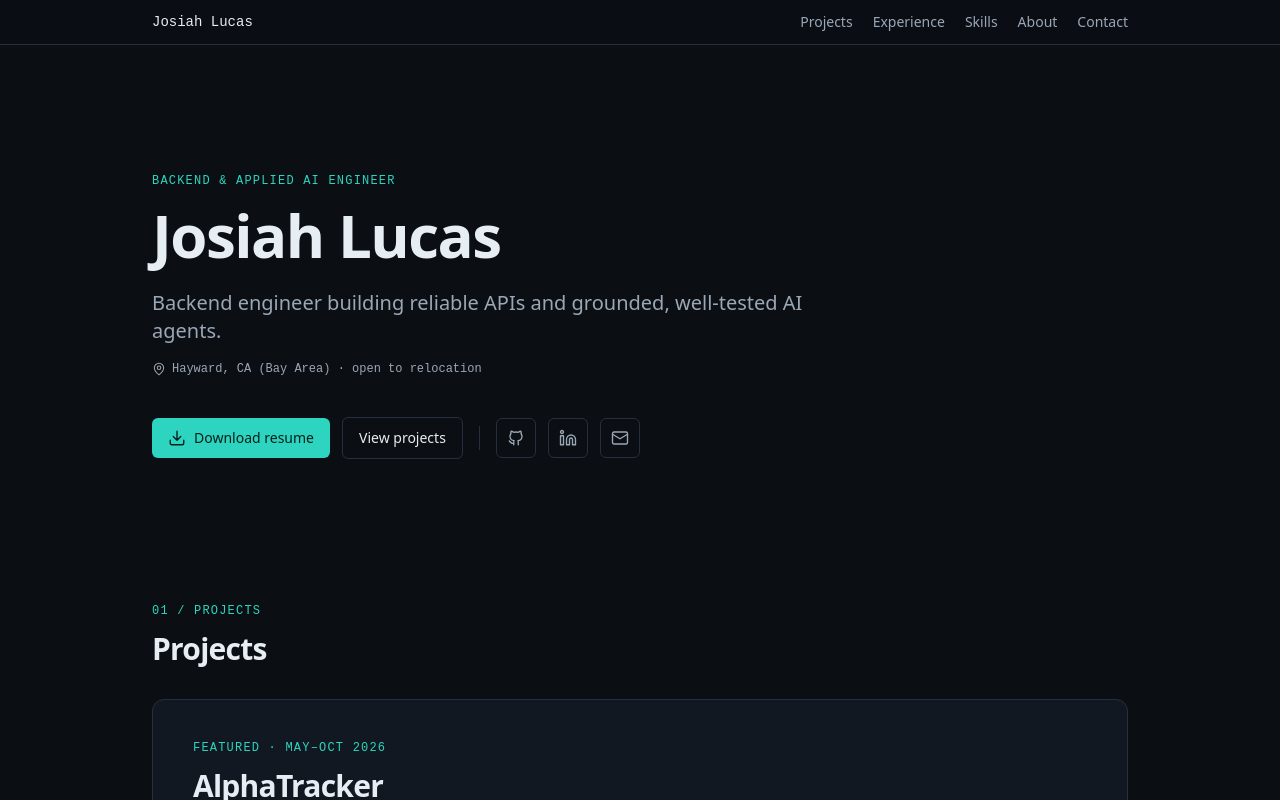
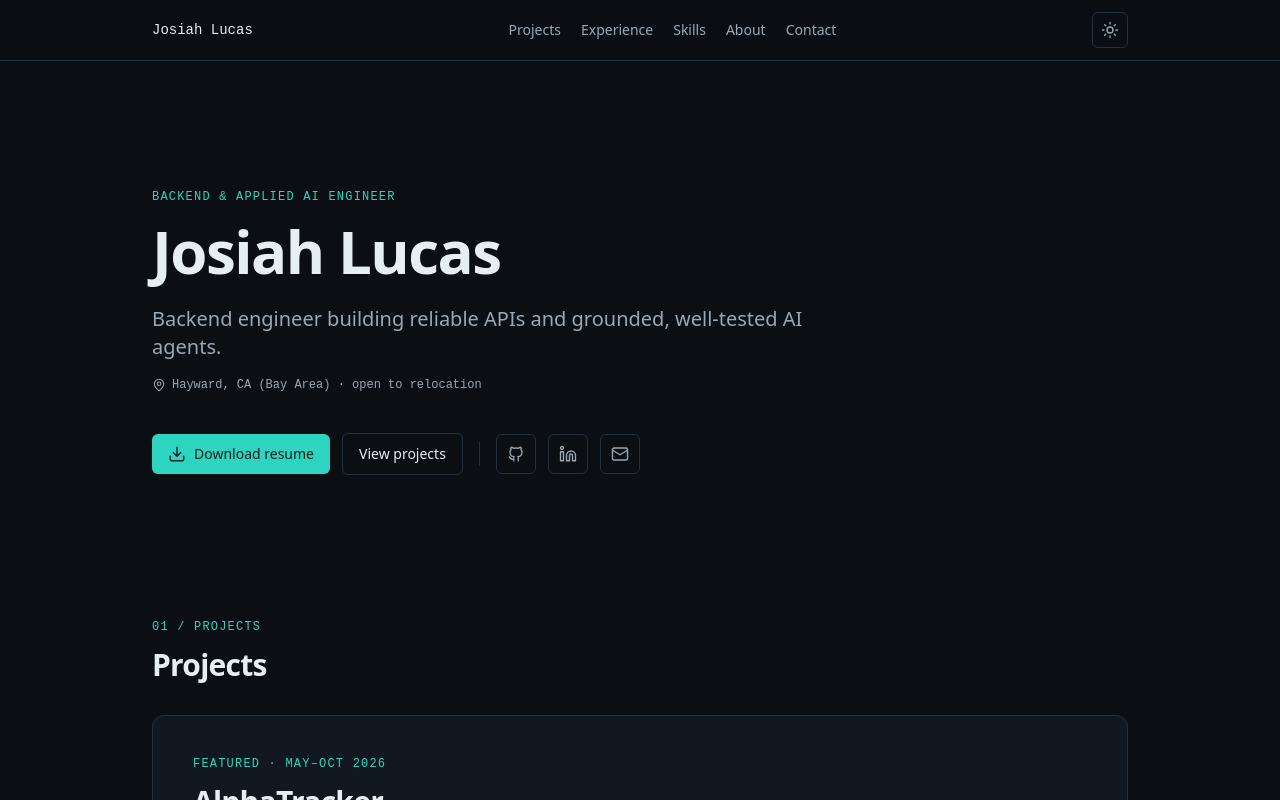
Before and after one commit to jlucas10/josiah-lucas, a React (Vite) app: page / in a window 1280 px wide. Shown: the top 800 px of the page. Built offline with nearby package versions, Linux system fonts and the light colour scheme.

Commit message:
feat: add theme toggle, SEO/Open Graph meta, favicon and Vercel config

```diff
--- a/index.html
+++ b/index.html
@@ -6,10 +6,48 @@
     <title>Josiah Lucas | Backend & Applied AI Engineer</title>
     <meta
       name="description"
+      content="Backend engineer building reliable APIs and grounded, well-tested AI agents. B.S. CS, SF State. Based in Hayward, CA."
+    />
+    <meta name="theme-color" content="#0b0f14" />
+    <link rel="icon" type="image/svg+xml" href="/favicon.svg" />
+    <link rel="canonical" href="https://YOUR-SITE-URL/" />
+
+    <!-- Open Graph / LinkedIn. Replace YOUR-SITE-URL (3 places) after your first Vercel deploy. -->
+    <meta property="og:type" content="website" />
+    <meta property="og:site_name" content="Josiah Lucas" />
+    <meta property="og:title" content="Josiah Lucas | Backend & Applied AI Engineer" />
+    <meta
+      property="og:description"
       content="Backend engineer building reliable APIs and grounded, well-tested AI agents."
     />
+    <meta property="og:url" content="https://YOUR-SITE-URL/" />
+    <meta property="og:image" content="https://YOUR-SITE-URL/og-image.png" />
+    <meta property="og:image:width" content="1200" />
+    <meta property="og:image:height" content="630" />
+    <meta
+      property="og:image:alt"
+      content="Josiah Lucas, Backend & Applied AI Engineer. Backend engineer building reliable APIs and grounded, well-tested AI agents."
+    />
+    <meta name="twitter:card" content="summary_large_image" />
+    <meta name="twitter:title" content="Josiah Lucas | Backend & Applied AI Engineer" />
+    <meta
+      name="twitter:description"
+      content="Backend engineer building reliable APIs and grounded, well-tested AI agents."
+    />
+    <meta name="twitter:image" content="https://YOUR-SITE-URL/og-image.png" />
+
+    <!-- Apply saved theme before first paint (dark is the default). -->
+    <script>
+      try {
+        if (localStorage.getItem('theme') === 'light') {
+          document.documentElement.classList.add('light')
+          document.querySelector('meta[name="theme-color"]').content = '#fafaf9'
+        }
+      } catch (e) {}
+    </script>
   </head>
   <body>
+    <noscript>This portfolio needs JavaScript. Email: josiahlucascs@gmail.com</noscript>
     <div id="root"></div>
     <script type="module" src="/src/main.tsx"></script>
   </body>
--- a/src/components/FeaturedProject.tsx
+++ b/src/components/FeaturedProject.tsx
@@ -20,7 +20,7 @@ export default function FeaturedProject({ project }: { project: Project }) {
       {project.keyNumbers && (
         <dl className="mt-8 grid grid-cols-2 gap-px overflow-hidden rounded-lg border border-border bg-border sm:grid-cols-3 lg:grid-cols-5">
           {project.keyNumbers.map((n) => (
-            <div key={n.label} className="bg-bg p-4">
+            <div key={n.label} className="bg-bg p-4 last:col-span-2 sm:last:col-span-2 lg:last:col-span-1">
               <dt className="sr-only">{n.label}</dt>
               <dd className="font-mono text-xl font-semibold text-accent">{n.value}</dd>
               <p className="mt-1 text-xs text-muted" aria-hidden="true">
--- a/src/components/Header.tsx
+++ b/src/components/Header.tsx
@@ -1,4 +1,5 @@
 import { navItems, profile } from '../data'
+import ThemeToggle from './ThemeToggle'
 
 export default function Header() {
   return (
@@ -8,7 +9,7 @@ export default function Header() {
           {profile.name}
         </a>
         <nav aria-label="Primary">
-          <ul className="flex flex-wrap gap-x-5 gap-y-1 text-sm text-muted">
+          <ul className="flex flex-wrap gap-x-4 gap-y-1 text-sm text-muted sm:gap-x-5">
             {navItems.map((item) => (
               <li key={item.id}>
                 <a href={`#${item.id}`} className="hover:text-fg">
@@ -18,6 +19,7 @@ export default function Header() {
             ))}
           </ul>
         </nav>
+        <ThemeToggle />
       </div>
     </header>
   )
--- /dev/null
+++ b/src/components/ThemeToggle.tsx
@@ -0,0 +1,39 @@
+import { useState } from 'react'
+
+export default function ThemeToggle() {
+  const [light, setLight] = useState(() => document.documentElement.classList.contains('light'))
+
+  const toggle = () => {
+    const next = !light
+    document.documentElement.classList.toggle('light', next)
+    document.querySelector('meta[name="theme-color"]')?.setAttribute('content', next ? '#fafaf9' : '#0b0f14')
+    try {
+      localStorage.setItem('theme', next ? 'light' : 'dark')
+    } catch {
+      /* storage unavailable; theme still applies for this visit */
+    }
+    setLight(next)
+  }
+
+  return (
+    <button
+      type="button"
+      onClick={toggle}
+      aria-pressed={light}
+      aria-label="Light theme"
+      title={light ? 'Switch to dark theme' : 'Switch to light theme'}
+      className="inline-flex h-9 w-9 items-center justify-center rounded-md border border-border text-muted transition-colors hover:border-accent hover:text-accent"
+    >
+      <svg width="18" height="18" viewBox="0 0 24 24" fill="none" stroke="currentColor" strokeWidth="1.8" strokeLinecap="round" strokeLinejoin="round" aria-hidden="true">
+        {light ? (
+          <path d="M21 12.8A9 9 0 1 1 11.2 3a7 7 0 0 0 9.8 9.8z" />
+        ) : (
+          <>
+            <circle cx="12" cy="12" r="4" />
+            <path d="M12 2v2M12 20v2M4.9 4.9l1.4 1.4M17.7 17.7l1.4 1.4M2 12h2M20 12h2M4.9 19.1l1.4-1.4M17.7 6.3l1.4-1.4" />
+          </>
+        )}
+      </svg>
+    </button>
+  )
+}
```
Also changed, not shown: public/favicon.svg (added), public/og-image.png (added), public/robots.txt (added), vercel.json (added).
